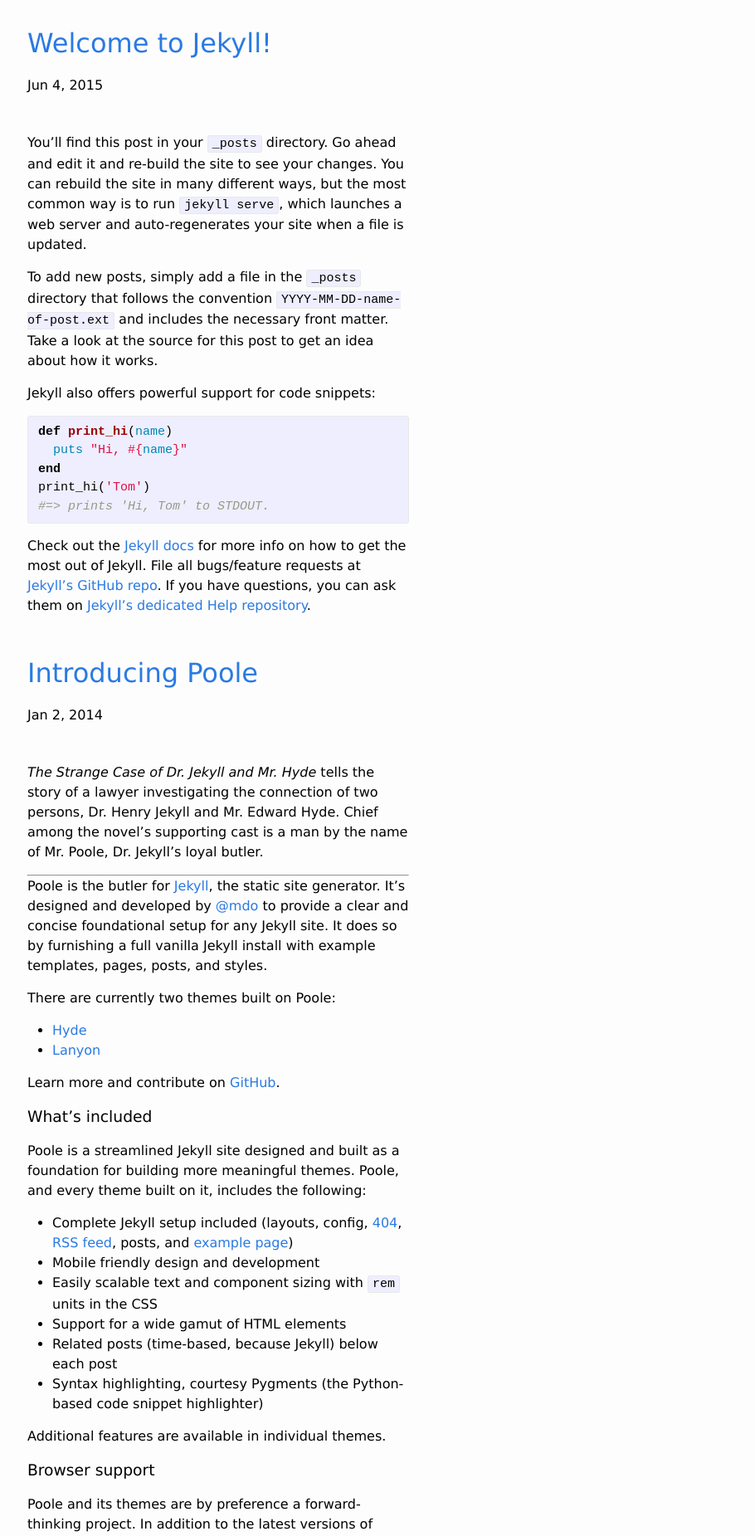
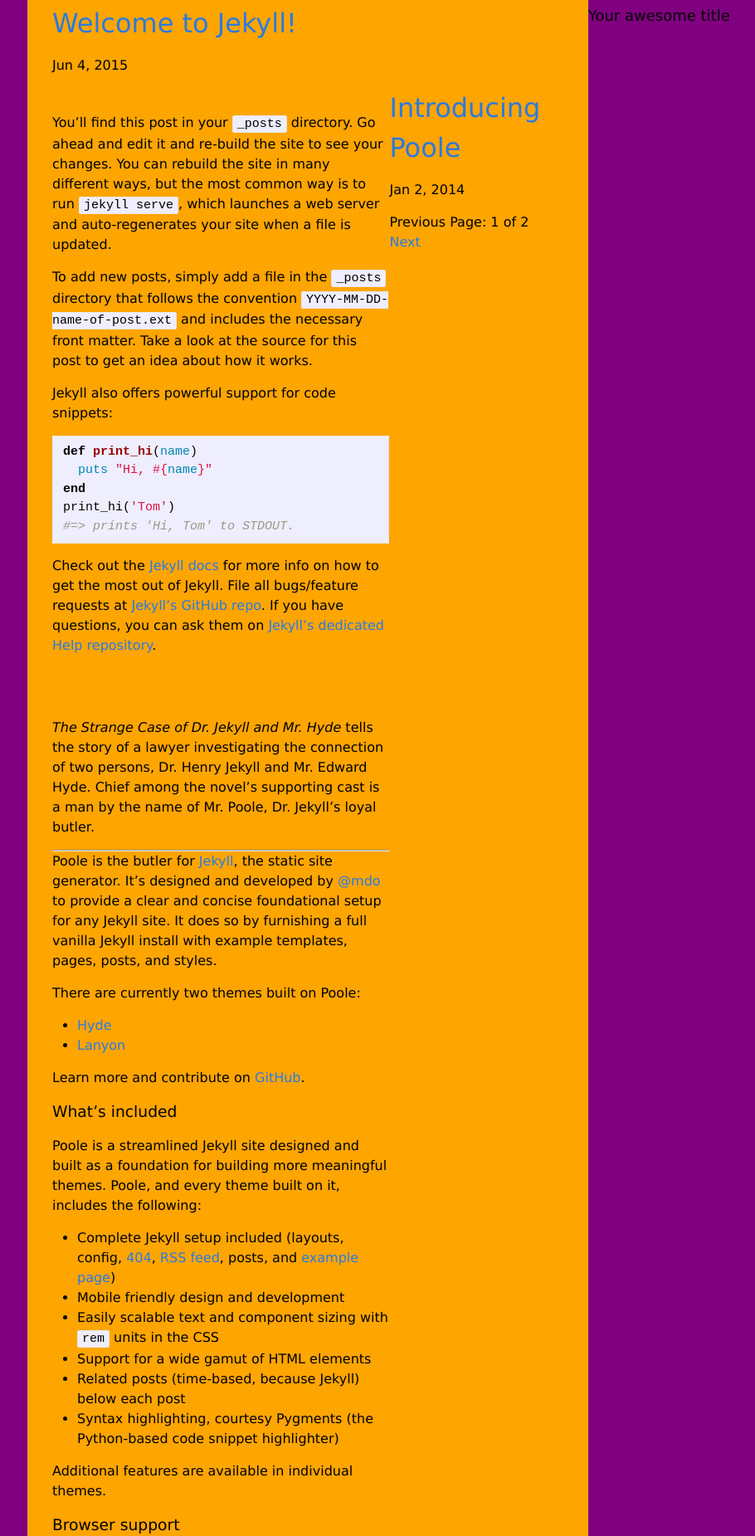
Before and after one commit to otterpro/apricot-jekyll-theme, a Jekyll site: the page built from index.html, in a window 1280 px wide. Shown: the part 276-2127 px from the top of the page at 83% size, without its empty margins (95-1005 px from the left). Built offline with Jekyll 4.4.1, drawn with Linux system fonts in a browser that asks for light colours; the list of posts is cut into pages by our own code.

Commit message:
fix sidebar

```diff
--- a/_includes/sidebar.html
+++ b/_includes/sidebar.html
@@ -1,3 +1,5 @@
-  <aside >
+<aside id="sidebar">
+<div class="wrapper">
     Sidebar
+  </div>
   </aside>
--- a/_layouts/default.html
+++ b/_layouts/default.html
@@ -6,12 +6,17 @@
 <body>
 
 {% include header.html %}
+<!-- <div class="responsive&#45;wrapper"> -->
+<!-- <div class="testcontent"> -->
+<!-- This is responsive Content. -->
+<!-- </div> -->
+<!-- </div> -->
+
 <div class="responsive-wrapper">
-  Responsive
   <div class="content">
-    <!-- <div class="wrapper"> -->
+    <div class="wrapper">
       {{ content }}
-    <!-- </div> -->
+    </div>
   </div>
       {% include sidebar.html %}
 </div>
--- a/_sass/_layout.scss
+++ b/_sass/_layout.scss
@@ -1,20 +1,27 @@
 /* temp debugging */
 .site-nav {background-color:gold;}
 .site-header {background-color:purple;}
-.site-footer {background-color:gainsboro;}
+.site-footer {background-color:purple;}
 .post-content {background-color:thistle;}
 .post{background-color:powderblue;}
 .post-header {background-color:peru;}
+// aside {background-color: red; }
+#sidebar {background-color: red;}
+.responsive-wrapper {background-color: black;}
+.content {background-color: orange;}
+
 
 /* wraps around main area, including content and sidebar */
 /* responsive */
 .responsive-wrapper { width: 100%; margin: 0 auto; }
 .content { width: 100%; }
-aside { width: 100%;}
+// #sidebar { width: 100%;}
+// aside { width: 100%;margin-right: 2%;}
+.sidebar { width: 100%;margin-right: 2%;}
 
 // @include media-query($on-palm) {
 @media screen and (min-width: $on-palm) {
-.responsive-wrapper { width: 80%; margin: 0 auto; }
-.content { width: 67%; }
-aside { width: 31%; margin-right: 2%; }
+	.responsive-wrapper { width: 80%; margin: 0 auto; }
+	.content { width: 66%; float:left; }
+	#sidebar{ width: 31%; float:left;margin-right: 2%; }
 }
```
